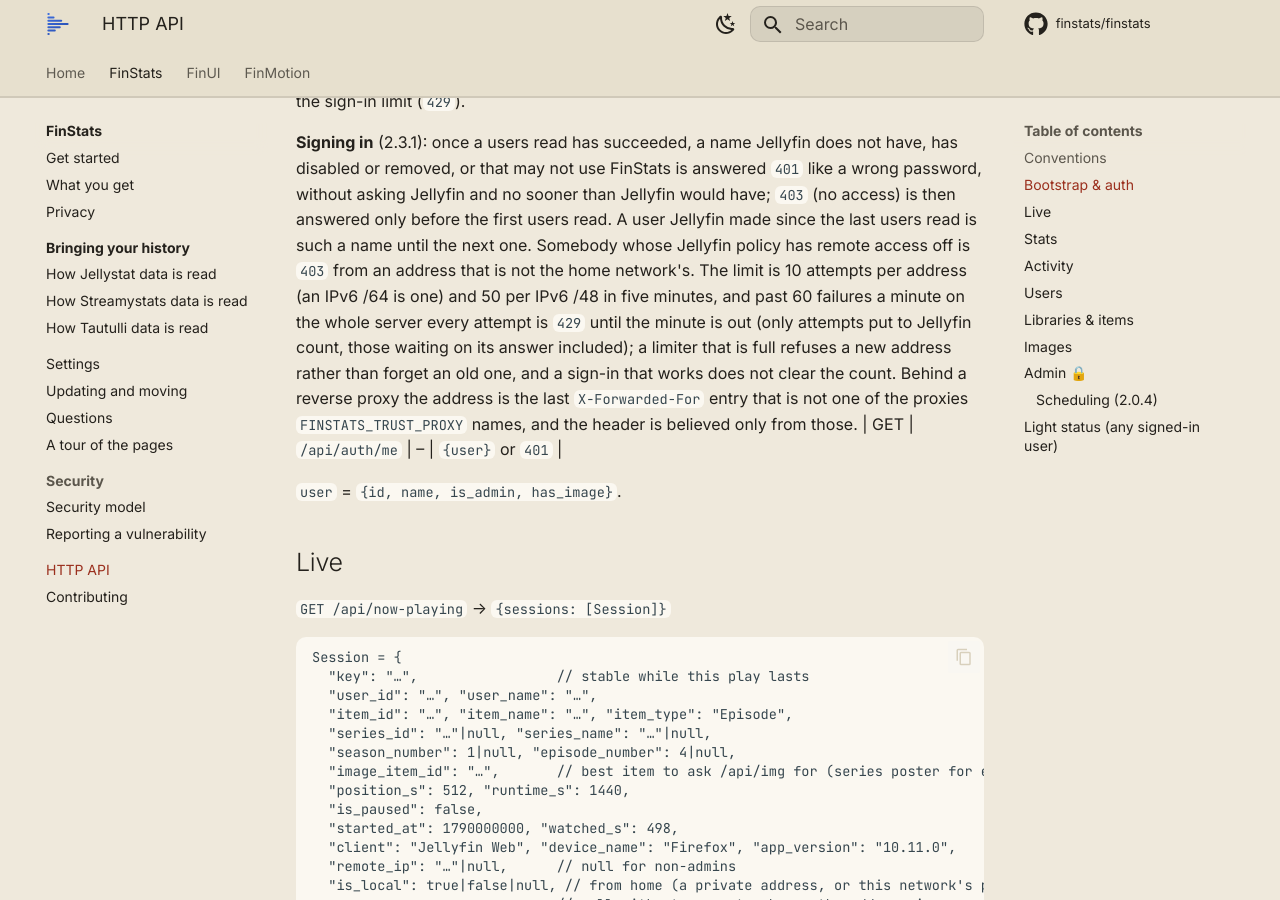
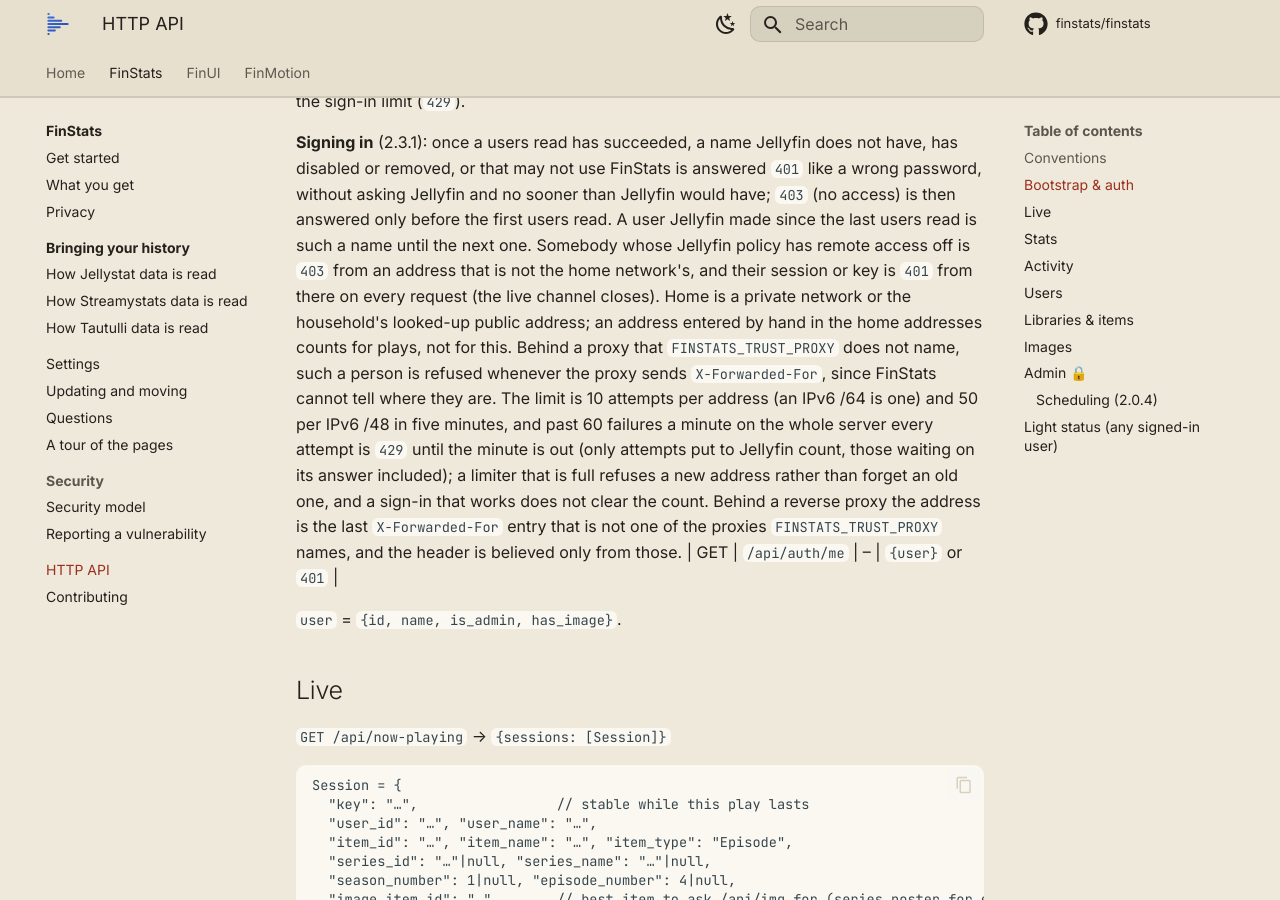
Before and after one commit to finstats/docs, an MkDocs documentation site: the page built from docs/finstats/api.md, in a window 1280 px wide and 900 px high, scrolled down 2697 px. Built offline with MkDocs 1.6.1 and Material for MkDocs 9.7.7, drawn with Linux system fonts in a browser that asks for light colours; comment, search, counter and statistics services are not loaded; some of the changed text lies outside the part shown.

Commit message:
docs(finstats): remote access applies to every request, typed-in home addresses do not open it, and more writes need a session

```diff
--- a/docs/finstats/api.md
+++ b/docs/finstats/api.md
@@ -74,7 +74,10 @@ anything is tested or stored, and both count against the sign-in limit (`429`).
 may not use FinStats is answered `401` like a wrong password, without asking Jellyfin and no sooner than Jellyfin would
 have; `403` (no access) is then answered only before the first users read. A user Jellyfin made since the last users
 read is such a name until the next one. Somebody whose Jellyfin policy has remote access off is `403` from an address
-that is not the home network's. The limit is 10 attempts per address (an IPv6 /64 is one) and 50 per IPv6 /48 in five
+that is not the home network's, and their session or key is `401` from there on every request (the live channel closes).
+Home is a private network or the household's looked-up public address; an address entered by hand in the home
+addresses counts for plays, not for this. Behind a proxy that `FINSTATS_TRUST_PROXY` does not name, such a person is
+refused whenever the proxy sends `X-Forwarded-For`, since FinStats cannot tell where they are. The limit is 10 attempts per address (an IPv6 /64 is one) and 50 per IPv6 /48 in five
 minutes, and past 60 failures a minute on the whole server every attempt is `429` until the minute is out (only attempts put to
 Jellyfin count, those waiting on its answer included); a limiter that
 is full refuses a new address rather than forget an old one, and a sign-in that works does not clear the count. Behind
@@ -2058,8 +2061,13 @@ everybody's), `/api/users/{id}/shows`, Library health and Capacity (files, for `
 A request with an API key is refused `403` on anything that would outlast the key: `PUT /api/permissions/defaults`,
 `PUT /api/permissions/users/{id}`, `PUT /api/settings` naming `allow_user_login`, `default_permissions`, `public_url`,
 `public_profiles` or `jellyfin_public_url`, both backup restores, `POST /api/services`, `PUT /api/services/{id}`,
-`POST /api/services/test`, `POST /api/notifications/targets`, `PUT /api/notifications/targets/{id}`, and (as before)
-`POST /api/keys`, `DELETE /api/keys/{id}` and the owner's side of a public profile.
+`POST /api/services/test`, `POST /api/notifications/targets`, `PUT /api/notifications/targets/{id}`,
+`DELETE /api/notifications/targets/{id}`, and (as before) `POST /api/keys`, `DELETE /api/keys/{id}` and the owner's side
+of a public profile. So is anything that would switch off what notices a leaked key, or the backups that would undo what
+it did: `PUT /api/settings` changing `backup_keep`, `backup_every_d`, `merge_window_s`, `home_addresses`,
+`travel_speed_kmh`, `travel_min_km` or the schedule of `sync_users`, `sync_events` or `backup` (sent unchanged they pass),
+`PUT` and `DELETE /api/tasks/{id}/triggers` for those three jobs, `POST /api/security/alerts/resolve-all`,
+`POST /api/security/alerts/{id}/resolve` with `mute`, and `PUT /api/backups/{name}` with `deleted: true`.
 
 ## Work started by hand waits its minute
 
```
Also changed, not shown: docs/finstats/security.md (+4 -1 lines).
